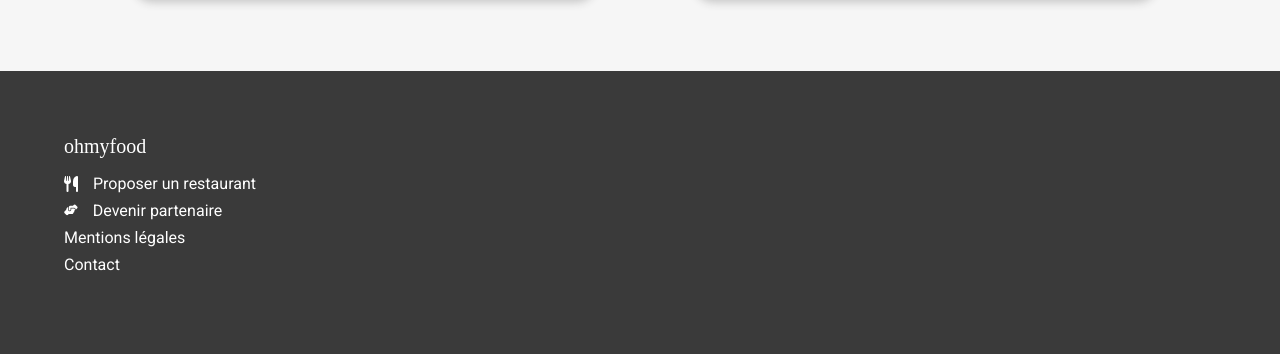
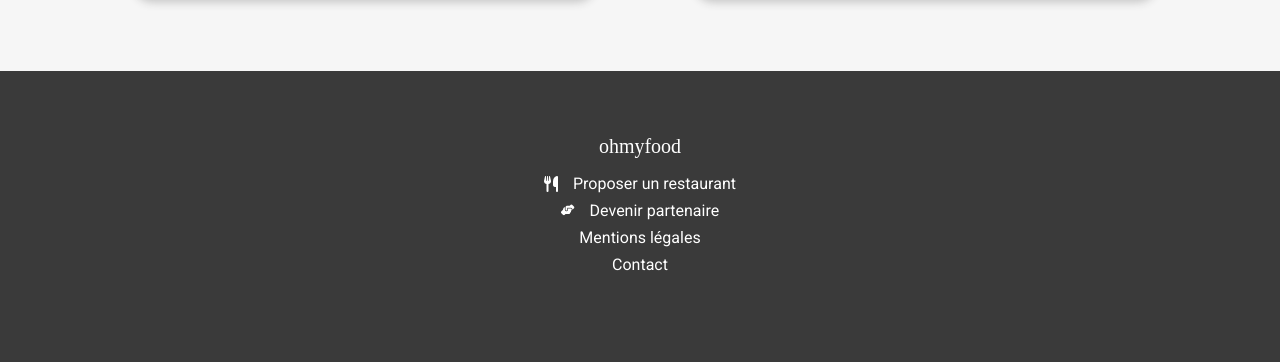
Before and after one commit to terrenceyves/OC_projet3_ohmyfood_marianne, a website: page index.html in a window 1280 px wide. Shown: the part 1366-1728 px from the top of the page. Drawn offline with Linux system fonts and the light colour scheme; a web font is replaced by a local one.

Commit message:
footer version desktop

```diff
--- a/sass/layouts/_footer.scss
+++ b/sass/layouts/_footer.scss
@@ -17,6 +17,7 @@
         flex-direction: row;
         align-items: center;
         color: #fff;
+        font-size: 16px;
         padding-inline-start: 0px;
         text-decoration: none;
         margin-bottom:8px;
@@ -35,3 +36,14 @@
 .footer__text:visited{
     color: #fff;
   }
+
+
+/* Desktop version : screen 992 px*/
+@media screen and (min-width: 992px) {
+    .footer {
+        @include flex_column_center ;
+        &__ul {
+            @include flex_column_center ;
+        }
+    }
+}
```
Also changed, not shown: css/style.css, 1 other file.
